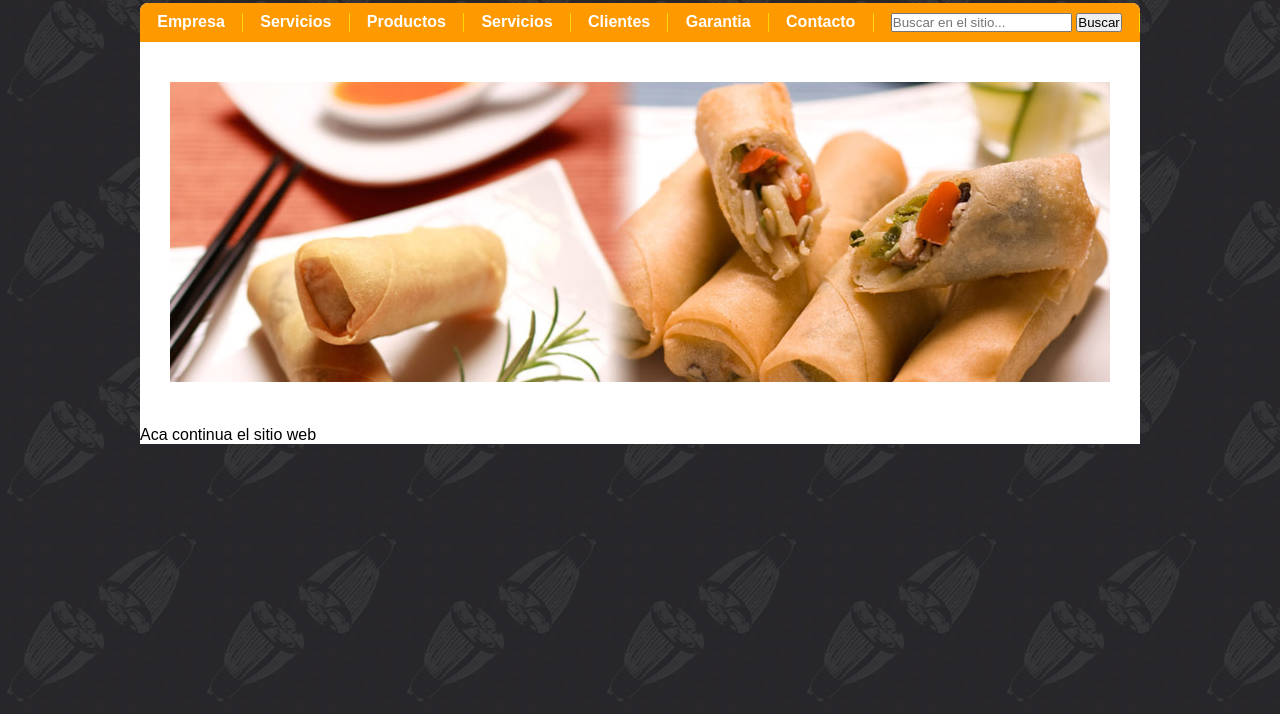
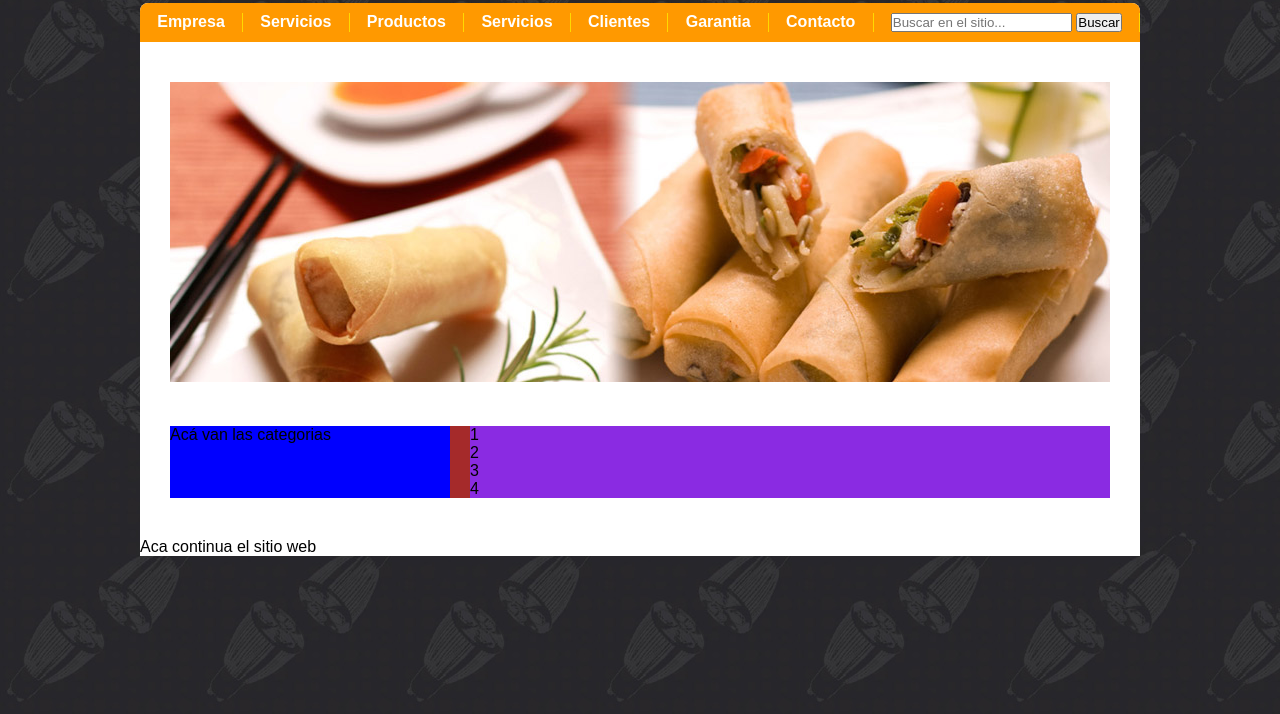
Before and after one commit to veronicaferreyra5/armar-sitio, a plain HTML site: page index.html in a window 1280 px wide. Shown: the part 86-800 px from the top of the page. Drawn offline with Linux system fonts and the light colour scheme.

Commit message:
Lamparas

```diff
--- a/index.html
+++ b/index.html
@@ -48,7 +48,26 @@
         <div class="imagen">
             <img src="images/slide/3.jpg" alt="Imagen de algo de China">
         </div>
+
+        <div class="principal">
+            <div class="categorias">
+                Acá van las categorias
+            </div>
+            <div class="productos">
+               <div class="lampara">1</div>
+               <div class="lampara">2</div>
+               <div class="lampara">3</div>
+               <div class="lampara">4</div>
+            </div>
+        </div>
+
+
+
+
+
+
         Aca continua el sitio web
+
     </div>
 </body>
 </html>
--- a/style.css
+++ b/style.css
@@ -111,5 +111,31 @@ body{
 .imagen {
     text-align: center;
     margin-bottom: var(--espacio);
+}
+/* ----------------------------------------------------------------
+               Pricipal
+------------------------------------------------------*/
+
+.principal {
+    background-color: brown;
+    margin-left: 30px;
+    margin-right: 30px;
+    margin-bottom: var(--espacio);
+
+    display: grid;
+    grid-template-columns: 280px 1fr;
+    gap: 20px;
 
 }
+/* ----------------------------------------------------------------
+                Categorias
+------------------------------------------------------*/
+.categorias {
+    background-color: blue;
+}
+/* ----------------------------------------------------------------
+                Categorias
+-----------------------------------------------------*/
+.productos{
+    background-color: blueviolet;
+}
```
